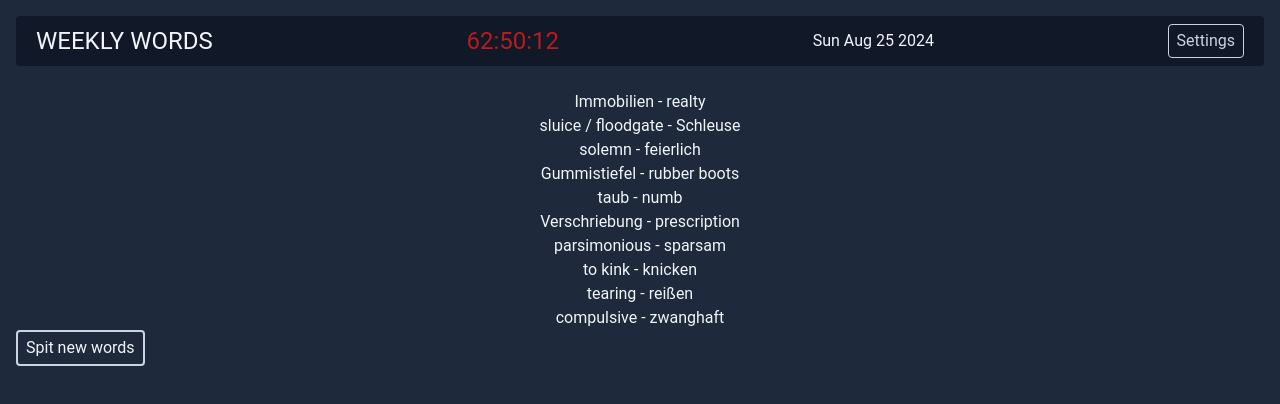
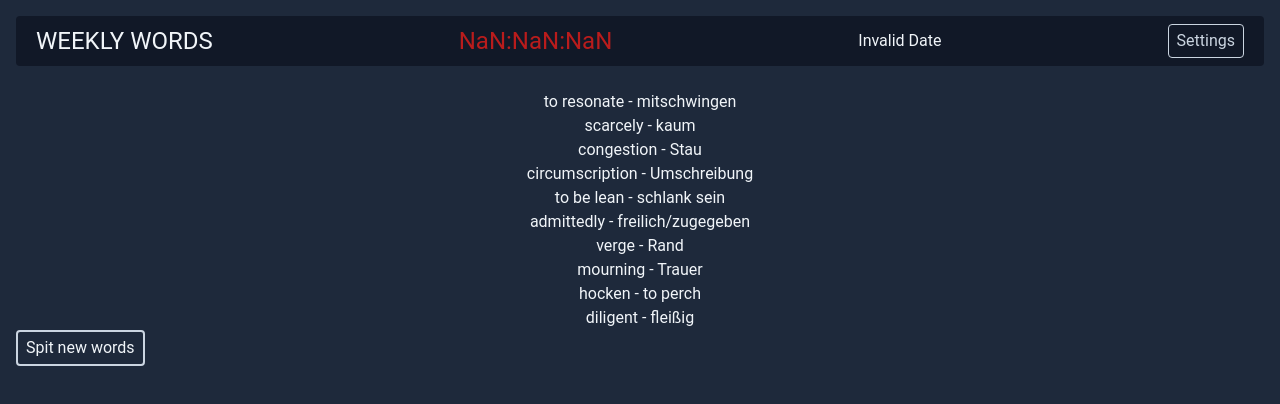
Before and after one commit to timonpalm/words-of-the-week, a Next.js app: page / in a window 1280 px wide. Shown: the top 404 px of the page. Built offline with nearby package versions, Linux system fonts and the light colour scheme.

Commit message:
save the selected settings

```diff
--- a/public/settings.json
+++ b/public/settings.json
@@ -1,5 +1,5 @@
 {
-  "targetWeekday": "0",
-  "targetHour": null,
+  "targetWeekday": "2",
+  "targetHour": "18:45:",
   "numberOfWords": "10"
 }
--- a/public/words.json
+++ b/public/words.json
@@ -1,44 +1,44 @@
 {
   "words": [
     [
-      "Immobilien",
-      "realty"
+      "to resonate",
+      "mitschwingen"
     ],
     [
-      "sluice / floodgate",
-      "Schleuse"
+      "scarcely",
+      "kaum"
     ],
     [
-      "solemn",
-      "feierlich"
+      "congestion",
+      "Stau"
     ],
     [
-      "Gummistiefel",
-      "rubber boots"
+      "circumscription",
+      "Umschreibung"
     ],
     [
-      "taub",
-      "numb"
+      "to be lean",
+      "schlank sein"
     ],
     [
-      "Verschriebung",
-      "prescription"
+      "admittedly",
+      "freilich/zugegeben"
     ],
     [
-      "parsimonious",
-      "sparsam"
+      "verge",
+      "Rand"
     ],
     [
-      "to kink",
-      "knicken"
+      "mourning",
+      "Trauer"
     ],
     [
-      "tearing",
-      "reißen"
+      "hocken",
+      "to perch"
     ],
     [
-      "compulsive",
-      "zwanghaft"
+      "diligent",
+      "fleißig"
     ]
   ]
 }
--- a/src/app/settings/page.js
+++ b/src/app/settings/page.js
@@ -11,9 +11,11 @@ export default function Settings () {
 
     const formData = new FormData(event.target)
 
+    console.log(formData.get('weekday'))
+
     await saveSettings({
       targetWeekday: formData.get('weekday'),
-      targetHour: formData.get('hour'),
+      targetHour: formData.get('time').slice(0, -2),
       numberOfWords: formData.get('quantity')
     })
   }
@@ -41,7 +43,8 @@ export default function Settings () {
             <option value={6}>Saturday</option>
           </select>
           <input
-            id='hour'
+            id='time'
+            name='time'
             type='time'
             defaultValue={settings ? settings.targetHour + ':00' : ''}
           ></input>
@@ -58,7 +61,7 @@ export default function Settings () {
           ></input>
         </SettingBlock>
         <SettingBlock>
-          <input type='file'></input>
+          <input type='file' id='file'></input>
         </SettingBlock>
         <div>
           <input type='submit'></input>
```
